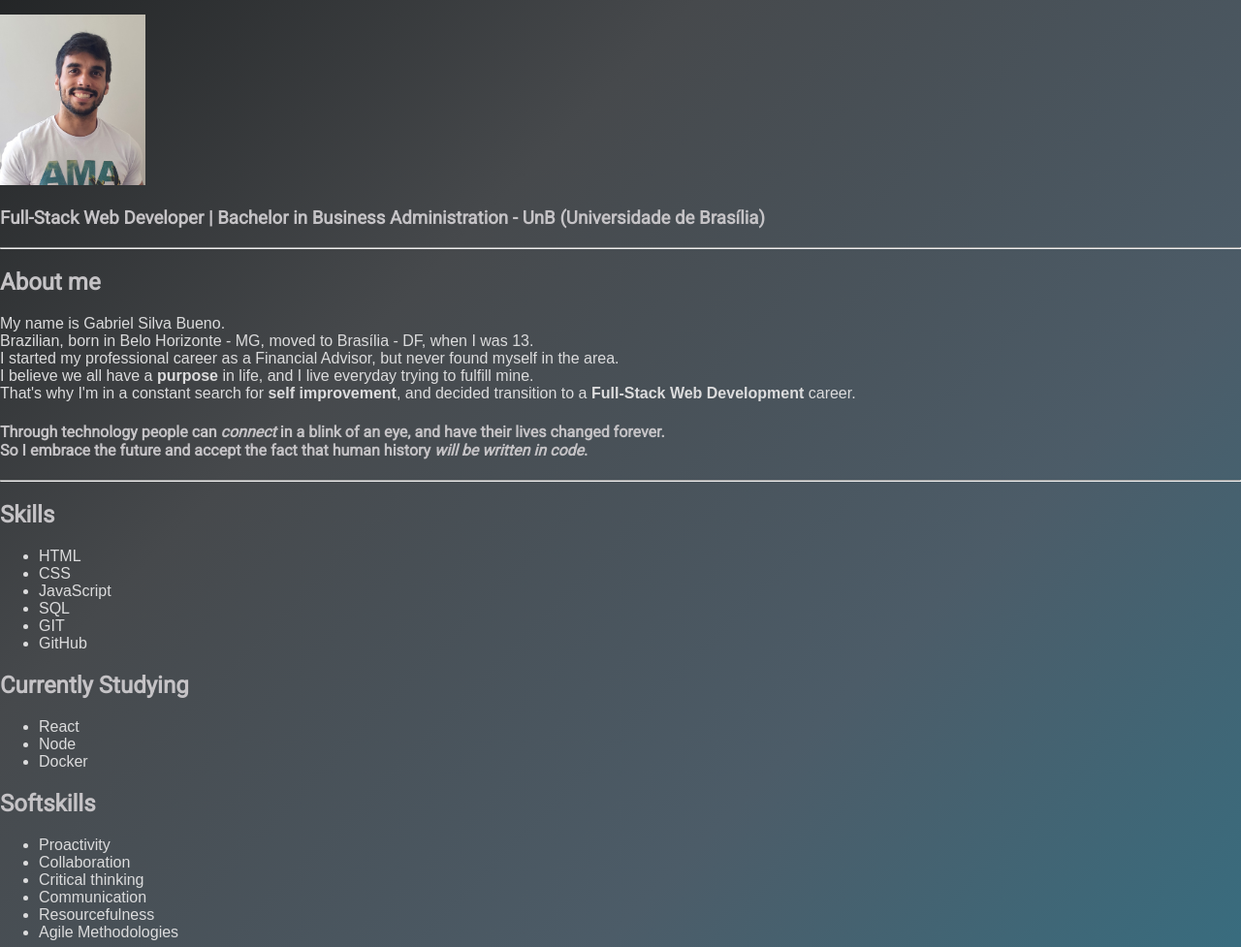
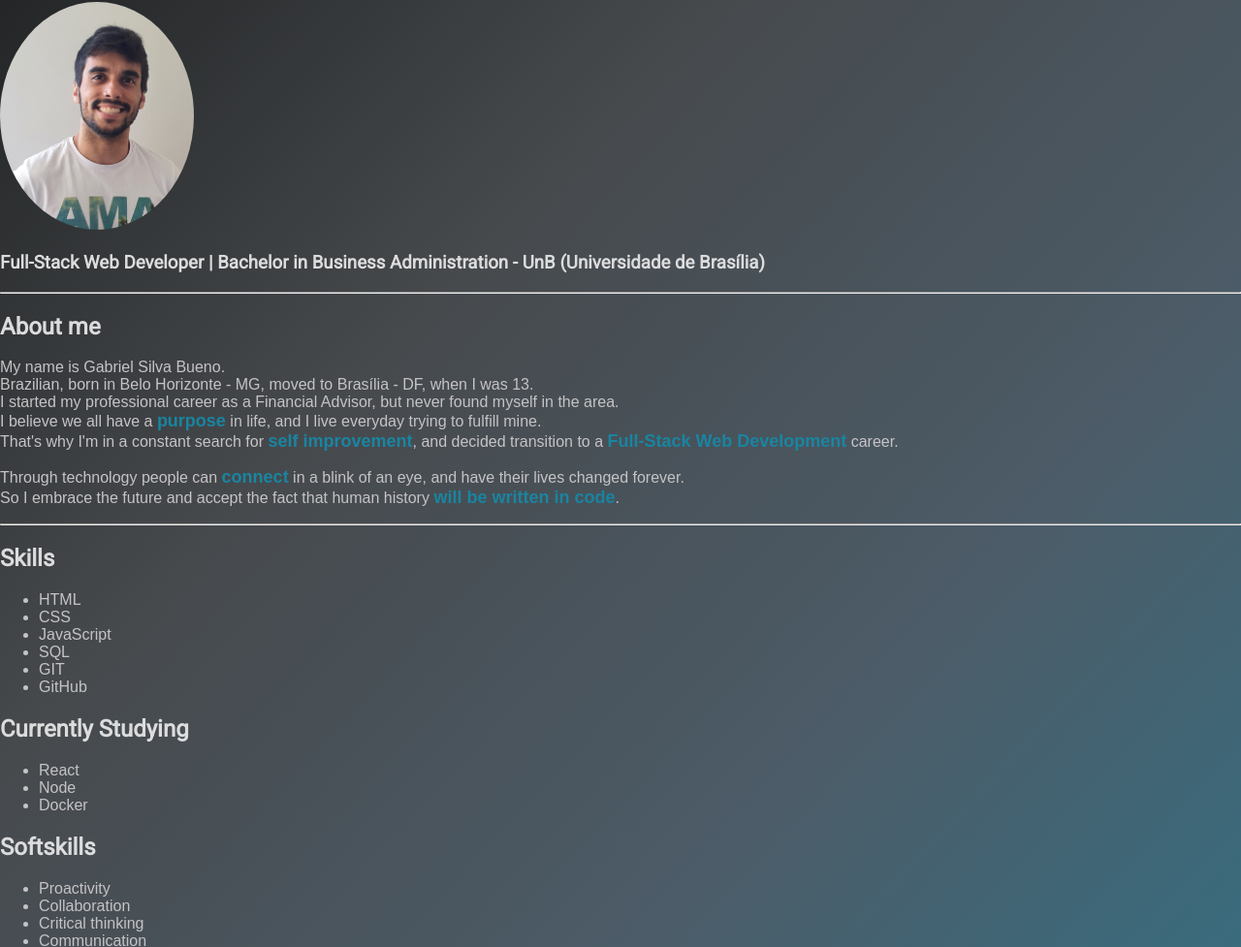
Before and after one commit to gbuenodev/gbuenodev.github.io, a plain HTML site: page index.html in a window 1280 px wide. Shown: the part 150-1127 px from the top of the page at 97% size. Drawn offline with Linux system fonts and the light colour scheme; a web font is replaced by a local one.

Commit message:
Alterando estilizações básicas

```diff
--- a/index.html
+++ b/index.html
@@ -27,17 +27,18 @@
                 <a class="nav-items" href="#contact">Contact </a>
             </div>
         </div>
-
     </header>
 
-    <h1 id="hello">Gabriel Bueno</h1>
+    <section class="section-hello-world">
+            <h1 id="hello" class="main-title">Gabriel Bueno</h1>
+            <img id="my-picture" src="./images/me.jpg" alt="A picture of me.">
+            <h3>Full-Stack Web Developer | Bachelor in Business Administration - UnB (Universidade de Brasília) </h3>
 
-    <img src="./images/me.jpg" width=150px alt="A picture of me.">
-    <h3>Full-Stack Web Developer | Bachelor in Business Administration - UnB (Universidade de Brasília) </h3>
+            <hr>
+    </section>
 
-    <hr>
 
-    <h2 id="about">About me</h2>
+    <h2 id="about" class="section-title">About me</h2>
     <p>
         My name is Gabriel Silva Bueno.
         <br> Brazilian, born in Belo Horizonte - MG, moved to Brasília - DF, when I was 13.
@@ -46,14 +47,14 @@
         <br> That's why I'm in a constant search for <strong>self improvement</strong>, and decided transition to a
         <strong>Full-Stack Web Development</strong> career.
     </p>
-    <h4>
-        Through technology people can <em>connect</em> in a blink of an eye, and have their lives changed forever.
-        <br> So I embrace the future and accept the fact that human history <em>will be written in code</em>.
-    </h4>
+    <p>
+        Through technology people can <strong>connect</strong> in a blink of an eye, and have their lives changed forever.
+        <br> So I embrace the future and accept the fact that human history <strong>will be written in code</strong>.
+    <p>
 
     <hr>
 
-    <h2 id="skills">Skills</h2>
+    <h2 id="skills" class="section-title">Skills</h2>
 
     <ul>
         <li>HTML</li>
@@ -64,14 +65,14 @@
         <li>GitHub</li>
     </ul>
 
-    <h2>Currently Studying</h2>
+    <h2 class="section-title">Currently Studying</h2>
     <ul>
         <li>React</li>
         <li>Node</li>
         <li>Docker</li>
     </ul>
 
-    <h2>Softskills</h2>
+    <h2 class="section-title">Softskills</h2>
     <ul>
         <li>Proactivity</li>
         <li>Collaboration</li>
@@ -82,12 +83,12 @@
     </ul>
     <hr>
 
-    <h2 id="portfolio">Portfolio</h2>
+    <h2 id="portfolio" class="section-title">Portfolio</h2>
 
     <hr>
 
 
-    <h2 id="contact">Contact</h2>
+    <h2 id="contact" class="section-title">Contact</h2>
 
     <a href="https://www.linkedin.com/in/gbuenodev/" target="_blank"><img src="./icons/linkedin-brands.svg" alt="LinkedIn" width="30px"></a>
     <a href="https://github.com/gbuenodev" target="_blank"><img src="./icons/github-square-brands.svg" alt="GitHub" width="30px"></a>
--- a/styles/main.css
+++ b/styles/main.css
@@ -2,14 +2,19 @@ body, html {
     margin: 0;
     padding: 0;
     background-image: linear-gradient(to bottom right, #1D1F20,#46494C,#4C5C68, #337185);
-    color: #DCDCDD;
+    color: #C5C3C6;
     font-family: 'Port Lligat Slab', sans-serif;
     font-size: 16px;
 }
 
 h1, h2, h3, h4, h5, h6 {
     font-family: 'Roboto', sans-serif;
-    color: #C5C3C6;
+    color: #DCDCDD;
+}
+
+strong {
+    color: #1985A1;
+    font-size: 18px;
 }
 
 a {
@@ -58,3 +63,12 @@ a {
     padding-inline: 2rem;
     font-size: 22.5px;
 }
+
+.section-hello-world {
+
+}
+
+#my-picture {
+    border-radius: 100%;
+    max-width: 200px;
+}
```
